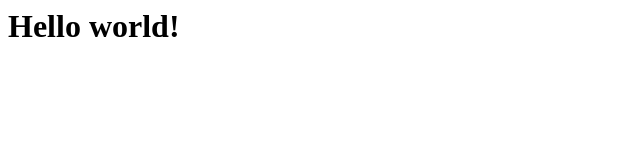
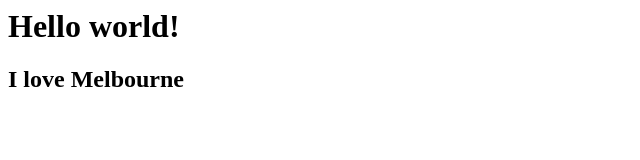
Before and after one commit to meeum-student/site-in-a-day-20180829, a plain HTML site: page index.html in a window 1280 px wide. Shown: the whole page, without its empty margins (0-640 px from the left). Drawn offline with Linux system fonts and the light colour scheme.

Commit message:
added love for Melbourne

```diff
--- a/index.html
+++ b/index.html
@@ -1 +1,2 @@
 <h1>Hello world!</h1>
+<h2>I love Melbourne</h2>
```
